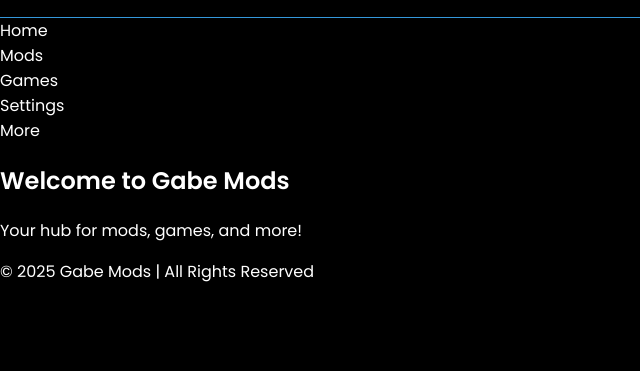
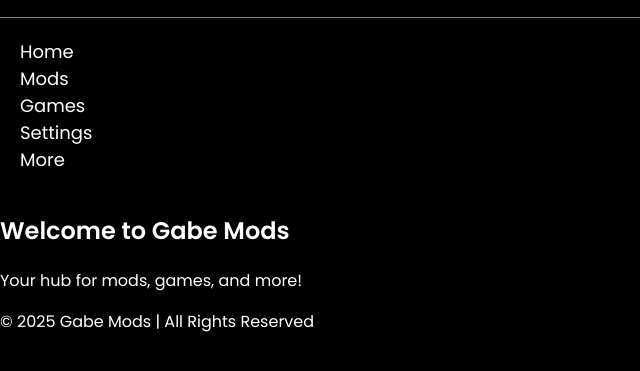
Before and after one commit to gabriellongshaw/gabemods, a plain HTML site: page index.html in a window 1280 px wide. Shown: the part 87-458 px from the top of the page, without its empty margins (0-640 px from the left). Drawn offline with Linux system fonts and the light colour scheme.

Commit message:
Update styles.css

```diff
--- a/styles.css
+++ b/styles.css
@@ -3,7 +3,7 @@ body {
   font-family: 'Poppins', sans-serif;
   margin: 0;
   padding: 0;
-  background-color: #000000; /* AMOLED true black */
+  background-color: #000000;
   color: #ffffff;
 }
 
@@ -13,9 +13,8 @@ header {
   justify-content: space-between;
   align-items: center;
   padding: 20px;
-  background-color: #000000; /* True black */
+  background-color: #000000;
   border-bottom: 1px solid #3498db;
-  position: relative;
 }
 
 .logo {
@@ -48,31 +47,37 @@ header {
   border-radius: 2px;
 }
 
-/* Sidebar Menu Styling */
+/* Navigation Menu */
 .menu {
-  position: absolute;
-  top: 70px;
-  right: 20px;
+  position: fixed;
+  top: 0;
+  right: 0;
+  width: 250px;
+  height: 100%;
   background-color: #111111;
-  padding: 10px;
-  border-radius: 8px;
-  box-shadow: 0px 4px 10px rgba(0, 0, 0, 0.8);
+  padding: 20px;
+  box-shadow: 0 4px 10px rgba(0, 0, 0, 0.8);
+  display: none; /* Menu is hidden by default */
+}
+
+.menu.visible {
+  display: block; /* Menu is displayed when toggled */
 }
 
 .menu ul {
-  list-style-type: none;
+  list-style: none;
   padding: 0;
   margin: 0;
 }
 
 .menu ul li {
-  margin: 10px 0;
+  margin: 20px 0;
 }
 
 .menu ul li a {
   text-decoration: none;
   color: #b0b0b0;
-  font-size: 16px;
+  font-size: 18px;
   transition: color 0.3s ease;
 }
 
@@ -80,21 +85,15 @@ header {
   color: #3498db;
 }
 
-/* Hidden Class for Toggling Menu */
-.hidden {
-  display: none;
-}
-
 /* Responsive Adjustments */
 @media (min-width: 768px) {
   .menu {
     position: static;
-    display: flex !important; /* Keeps menu visible on larger screens */
+    display: flex !important;
     flex-direction: row;
     gap: 20px;
+    background-color: transparent;
     box-shadow: none;
-    background-color: transparent;
-    padding: 0;
   }
 
   .menu ul li {
@@ -102,10 +101,10 @@ header {
   }
 
   .menu ul li a {
-    color: #ffffff; /* White text on larger screens */
+    color: #ffffff;
   }
 
   .menu-icon {
-    display: none; /* Hides the hamburger menu on larger screens */
+    display: none; /* Hide hamburger menu on larger screens */
   }
 }
```
